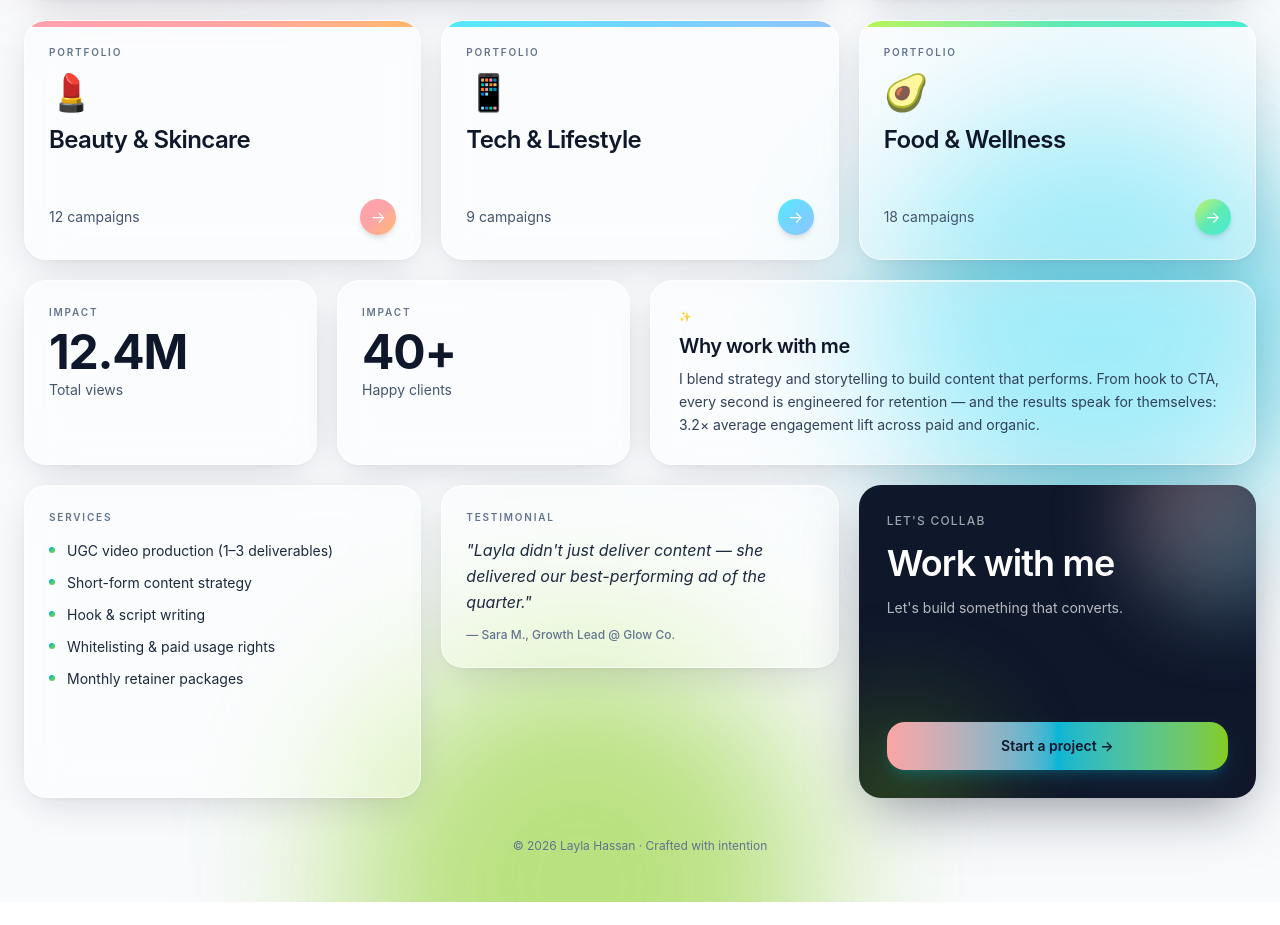
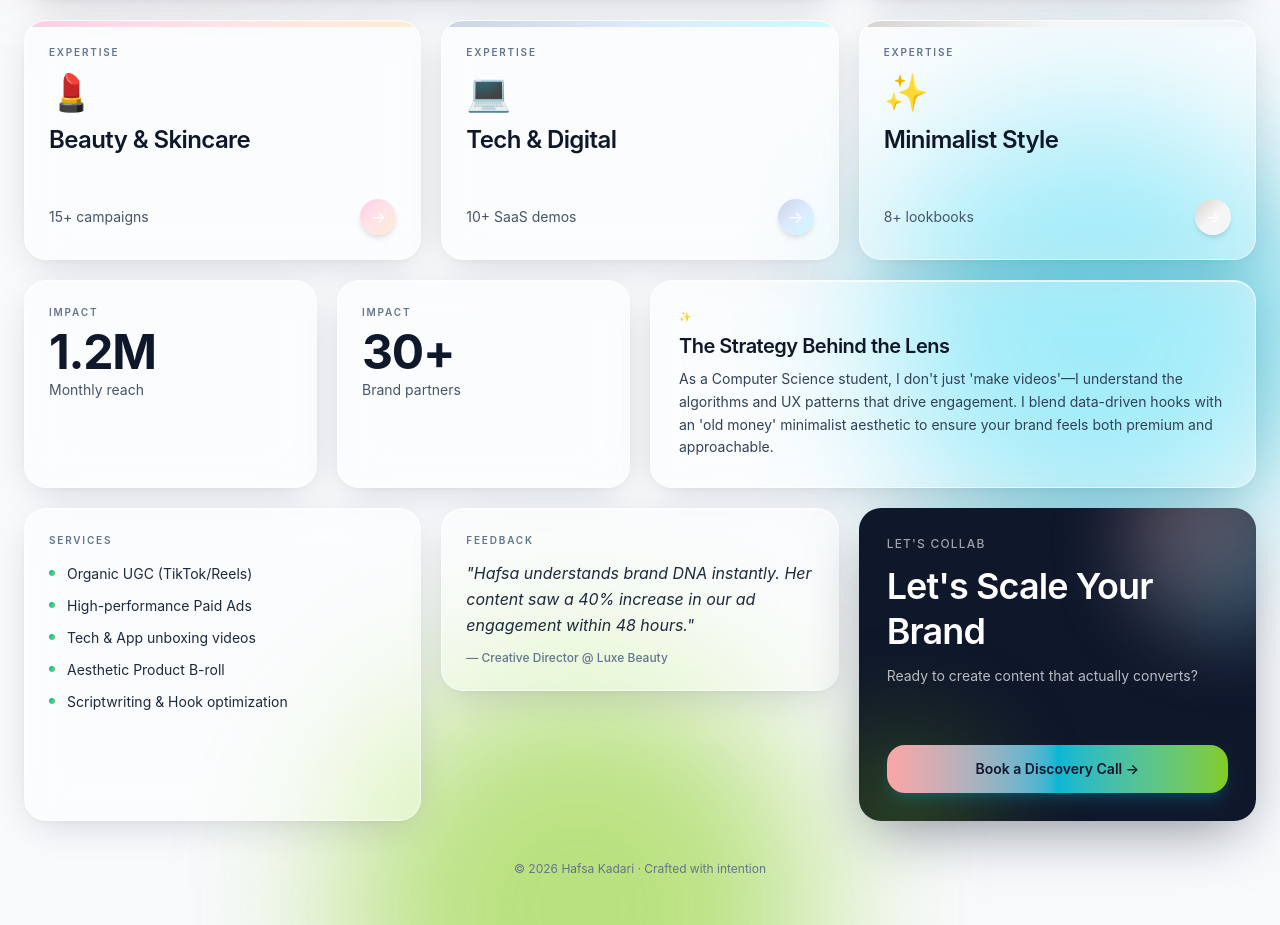
Before and after one commit to inlockofficial/PORTFOLIO, a React (Vite) app: page / in a window 1280 px wide. Shown: the part 384-1309 px from the top of the page. Before the commit the page ends 1286 px from the top, so only its background shows below. Built offline with nearby package versions, Linux system fonts and the light colour scheme.

Commit message:
Update config.ts

```diff
--- a/src/config.ts
+++ b/src/config.ts
@@ -1,175 +1,131 @@
-export type Lang = "en" | "ar" | "fr";
-
-export interface PortfolioItem {
-  title: Record<Lang, string>;
-  category: Record<Lang, string>;
-  accent: string; // tailwind gradient classes
-  emoji: string;
-}
-
-export interface CONFIGType {
-  creator: {
-    name: Record<Lang, string>;
-    initials: string;
-    avatarUrl?: string;
-    title: Record<Lang, string>;
-    bio: Record<Lang, string>;
-  };
-  status: {
-    available: Record<Lang, string>;
-    location: Record<Lang, string>;
-  };
-  portfolio: PortfolioItem[];
-  stats: { value: string; label: Record<Lang, string> }[];
-  whyMe: {
-    heading: Record<Lang, string>;
-    body: Record<Lang, string>;
-  };
-  services: { items: Record<Lang, string[]> };
-  testimonial: {
-    quote: Record<Lang, string>;
-    author: Record<Lang, string>;
-  };
-  cta: {
-    title: Record<Lang, string>;
-    subtitle: Record<Lang, string>;
-    button: Record<Lang, string>;
-    href: string;
-  };
-  ui: {
-    sectionLabels: Record<string, Record<Lang, string>>;
-  };
-}
-
 export const CONFIG: CONFIGType = {
   creator: {
     name: {
-      en: "Layla Hassan",
-      ar: "ليلى حسن",
-      fr: "Layla Hassan",
+      en: "Hafsa Kadari",
+      ar: "حفصة قدري",
+      fr: "Hafsa Kadari",
     },
-    initials: "LH",
-    // avatarUrl: "https://example.com/avatar.jpg", // optional
+    initials: "HK",
     title: {
-      en: "UGC Creator & Short-Form Strategist",
-      ar: "صانعة محتوى UGC واستراتيجية محتوى قصير",
-      fr: "Créatrice UGC & Stratège Vidéo Courte",
+      en: "Aesthetic UGC & Visual Storyteller",
+      ar: "صانعة محتوى UGC وقصص بصرية",
+      fr: "Créatrice UGC & Storyteller Visuelle",
     },
     bio: {
-      en: "I craft scroll-stopping, authentic content that turns viewers into customers. Trusted by 40+ DTC brands across beauty, wellness, and lifestyle.",
-      ar: "أصنع محتوى أصيل يوقف التمرير ويحوّل المشاهدين إلى عملاء. موثوقة من قبل أكثر من 40 علامة تجارية في الجمال والعافية ونمط الحياة.",
-      fr: "Je crée du contenu authentique qui arrête le scroll et convertit. Approuvée par plus de 40 marques DTC en beauté, bien-être et lifestyle.",
+      en: "I bridge the gap between tech-savviness and creative aesthetics. I craft high-conversion, 'quiet luxury' content that turns viewers into loyal customers.",
+      ar: "أجمع بين الخبرة التقنية والجمالية الإبداعية. أصنع محتوى 'الفخامة الهادئة' عالي التحويل الذي يحول المشاهدين إلى عملاء مخلصين.",
+      fr: "Je fais le pont entre expertise technique et esthétique créative. Je crée du contenu 'quiet luxury' à haute conversion pour fidéliser votre audience.",
     },
   },
   status: {
     available: {
-      en: "Available for May bookings",
-      ar: "متاحة لحجوزات مايو",
-      fr: "Disponible pour mai",
+      en: "Accepting Q3 & Q4 collaborations",
+      ar: "متاحة لتعاونات الربع الثالث والرابع",
+      fr: "Disponible pour collaborations Q3 & Q4",
     },
     location: {
-      en: "Dubai → Worldwide",
-      ar: "دبي ← حول العالم",
-      fr: "Dubaï → International",
+      en: "Sidi Bel Abbès → Worldwide",
+      ar: "سيدي بلعباس ← حول العالم",
+      fr: "Sidi Bel Abbès → International",
     },
   },
   portfolio: [
     {
       title: { en: "Beauty & Skincare", ar: "الجمال والعناية", fr: "Beauté & Soin" },
-      category: { en: "12 campaigns", ar: "١٢ حملة", fr: "12 campagnes" },
-      accent: "from-rose-300 via-peach to-orange-300",
+      category: { en: "15+ campaigns", ar: "١٥+ حملة", fr: "15+ campagnes" },
+      accent: "from-pink-200 via-rose-100 to-orange-100",
       emoji: "💄",
     },
     {
-      title: { en: "Tech & Lifestyle", ar: "التقنية ونمط الحياة", fr: "Tech & Lifestyle" },
-      category: { en: "9 campaigns", ar: "٩ حملات", fr: "9 campagnes" },
-      accent: "from-cyan-300 via-sky-300 to-blue-300",
-      emoji: "📱",
+      title: { en: "Tech & Digital", ar: "التقنية والخدمات", fr: "Tech & Digital" },
+      category: { en: "10+ SaaS demos", ar: "١٠+ عروض تقنية", fr: "10+ démos SaaS" },
+      accent: "from-slate-300 via-blue-100 to-cyan-100",
+      emoji: "💻",
     },
     {
-      title: { en: "Food & Wellness", ar: "الطعام والعافية", fr: "Food & Wellness" },
-      category: { en: "18 campaigns", ar: "١٨ حملة", fr: "18 campagnes" },
-      accent: "from-lime-300 via-emerald-300 to-teal-300",
-      emoji: "🥑",
+      title: { en: "Minimalist Style", ar: "أزياء هادئة", fr: "Style Minimaliste" },
+      category: { en: "8+ lookbooks", ar: "٨+ كتيبات أزياء", fr: "8+ lookbooks" },
+      accent: "from-stone-300 via-neutral-100 to-slate-100",
+      emoji: "✨",
     },
   ],
   stats: [
     {
-      value: "12.4M",
-      label: { en: "Total views", ar: "إجمالي المشاهدات", fr: "Vues totales" },
+      value: "1.2M",
+      label: { en: "Monthly reach", ar: "الوصول الشهري", fr: "Portée mensuelle" },
     },
     {
-      value: "40+",
-      label: { en: "Happy clients", ar: "عميل سعيد", fr: "Clients satisfaits" },
+      value: "30+",
+      label: { en: "Brand partners", ar: "شريك تجاري", fr: "Marques partenaires" },
     },
   ],
   whyMe: {
     heading: {
-      en: "Why work with me",
-      ar: "لماذا تعمل معي",
-      fr: "Pourquoi travailler avec moi",
+      en: "The Strategy Behind the Lens",
+      ar: "الاستراتيجية خلف العدسة",
+      fr: "La Stratégie derrière l'Objectif",
     },
     body: {
-      en: "I blend strategy and storytelling to build content that performs. From hook to CTA, every second is engineered for retention — and the results speak for themselves: 3.2× average engagement lift across paid and organic.",
-      ar: "أمزج بين الاستراتيجية وسرد القصص لبناء محتوى يحقق أداءً عالياً. من الجملة الافتتاحية إلى الدعوة لاتخاذ إجراء، كل ثانية مصممة للاحتفاظ — والنتائج تتحدث: ٣٫٢× زيادة في التفاعل.",
-      fr: "Je mêle stratégie et storytelling pour créer du contenu performant. Du hook au CTA, chaque seconde est pensée pour la rétention — résultat : engagement multiplié par 3,2 en moyenne.",
+      en: "As a Computer Science student, I don't just 'make videos'—I understand the algorithms and UX patterns that drive engagement. I blend data-driven hooks with an 'old money' minimalist aesthetic to ensure your brand feels both premium and approachable.",
+      ar: "بصفتي طالبة في علوم الكمبيوتر، أنا لا 'أصنع فيديوهات' فحسب، بل أفهم الخوارزميات وأنماط تجربة المستخدم. أمزج بين الاستراتيجية والجمالية الهادئة لضمان ظهور علامتك التجارية بشكل راقٍ.",
+      fr: "En tant qu'étudiante en informatique, je ne fais pas que 'des vidéos' : je comprends les algorithmes. J'allie stratégie de conversion et esthétique minimaliste pour un rendu premium.",
     },
   },
   services: {
     items: {
       en: [
-        "UGC video production (1–3 deliverables)",
-        "Short-form content strategy",
-        "Hook & script writing",
-        "Whitelisting & paid usage rights",
-        "Monthly retainer packages",
+        "Organic UGC (TikTok/Reels)",
+        "High-performance Paid Ads",
+        "Tech & App unboxing videos",
+        "Aesthetic Product B-roll",
+        "Scriptwriting & Hook optimization",
       ],
       ar: [
-        "إنتاج فيديوهات UGC (١-٣ تسليمات)",
-        "استراتيجية المحتوى القصير",
-        "كتابة الجمل الافتتاحية والسكريبت",
-        "حقوق الاستخدام المدفوع",
-        "باقات شهرية متكاملة",
+        "محتوى UGC عضوي (تيك توك/ريلز)",
+        "إعلانات مدفوعة عالية الأداء",
+        "فيديوهات فتح الصناديق للتقنية",
+        "تصوير جمالي للمنتجات",
+        "كتابة السكريبت وتحسين الافتتاحية",
       ],
       fr: [
-        "Production vidéo UGC (1–3 livrables)",
-        "Stratégie de contenu court",
-        "Écriture de hooks & scripts",
-        "Whitelisting & droits d'usage",
-        "Forfaits mensuels",
+        "UGC Organique (TikTok/Reels)",
+        "Ads payantes haute performance",
+        "Unboxing Tech & Applications",
+        "B-roll produit esthétique",
+        "Écriture de scripts & optimisation",
       ],
     },
   },
   testimonial: {
     quote: {
-      en: "Layla didn't just deliver content — she delivered our best-performing ad of the quarter.",
-      ar: "ليلى لم تقدم محتوى فحسب — بل قدمت أفضل إعلان أداءً في الربع.",
-      fr: "Layla n'a pas livré du contenu — elle a livré notre meilleure pub du trimestre.",
+      en: "Hafsa understands brand DNA instantly. Her content saw a 40% increase in our ad engagement within 48 hours.",
+      ar: "حفصة تفهم هوية العلامة التجارية فوراً. حقق محتواها زيادة بنسبة ٤٠٪ في التفاعل خلال ٤٨ ساعة.",
+      fr: "Hafsa comprend instantanément l'ADN de la marque. Son contenu a boosté notre engagement de 40% en 48h.",
     },
     author: {
-      en: "— Sara M., Growth Lead @ Glow Co.",
-      ar: "— سارة م.، قائدة النمو في Glow Co.",
-      fr: "— Sara M., Growth Lead @ Glow Co.",
+      en: "— Creative Director @ Luxe Beauty",
+      ar: "— المدير الإبداعي في Luxe Beauty",
+      fr: "— Directrice Créative @ Luxe Beauty",
     },
   },
   cta: {
-    title: { en: "Work with me", ar: "اعمل معي", fr: "Travaillons ensemble" },
+    title: { en: "Let's Scale Your Brand", ar: "لنطور علامتك التجارية", fr: "Boostons votre marque" },
     subtitle: {
-      en: "Let's build something that converts.",
-      ar: "لنبنِ شيئاً يحوّل.",
-      fr: "Créons quelque chose qui convertit.",
+      en: "Ready to create content that actually converts?",
+      ar: "هل أنت مستعد لإنشاء محتوى يحقق نتائج فعلاً؟",
+      fr: "Prêt à créer du contenu qui convertit vraiment ?",
     },
-    button: { en: "Start a project →", ar: "ابدأ مشروعاً ←", fr: "Démarrer →" },
-    href: "mailto:hello@layla.studio",
+    button: { en: "Book a Discovery Call →", ar: "احجز مكالمة استشارية ←", fr: "Réserver un appel →" },
+    href: "mailto:hello@hafsa.studio",
   },
   ui: {
     sectionLabels: {
       status: { en: "Status", ar: "الحالة", fr: "Statut" },
       language: { en: "Language", ar: "اللغة", fr: "Langue" },
-      portfolio: { en: "Portfolio", ar: "الأعمال", fr: "Portfolio" },
+      portfolio: { en: "Expertise", ar: "الخبرات", fr: "Expertise" },
       stats: { en: "Impact", ar: "التأثير", fr: "Impact" },
       services: { en: "Services", ar: "الخدمات", fr: "Services" },
-      testimonial: { en: "Testimonial", ar: "شهادة", fr: "Témoignage" },
+      testimonial: { en: "Feedback", ar: "الآراء", fr: "Avis" },
     },
   },
 };
```
